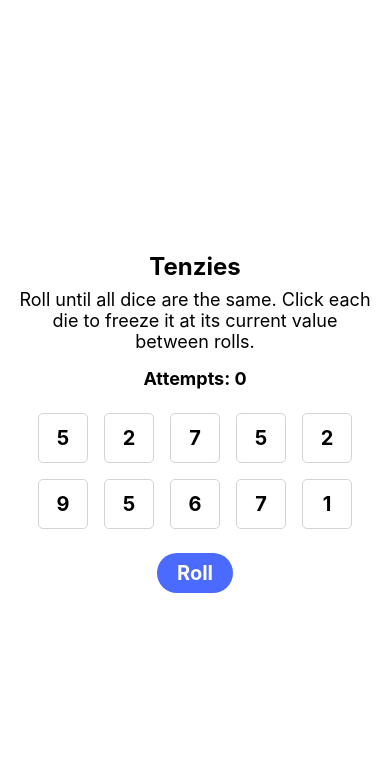
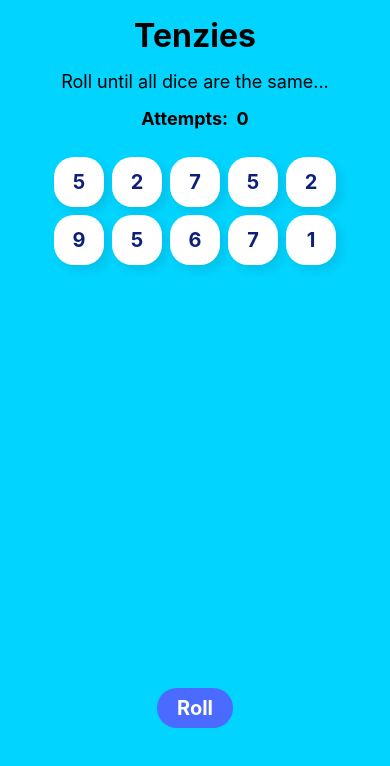
Before and after one commit to myatthiri98/Tenzies, a React Native app: screen / in a window 390 px wide. Shown: the top 766 px of the page. Built offline with nearby package versions, Linux system fonts and the light colour scheme.

Commit message:
fix: refactor design system components and dice structure

```diff
--- a/App.tsx
+++ b/App.tsx
@@ -1,11 +1,18 @@
 import MainScreen from "./src/view/screens/MainScreen";
 import React from "react";
-import { SafeAreaView } from "react-native";
+import { SafeAreaView, StatusBar,StyleSheet } from "react-native";
+import { T } from "./src/view/design-system/theme";
 
 export default function App() {
   return (
-    <SafeAreaView style={{ flex: 1 }}>
+    <SafeAreaView style={styles.safeArea}>
+      <StatusBar barStyle="light-content" backgroundColor={T.colors.lightBlue} />
       <MainScreen />
     </SafeAreaView>
   );
 }
+const styles = StyleSheet.create({
+  safeArea: {
+    flex: 1,
+    backgroundColor: T.colors.lightBlue,
+  },})
--- /dev/null
+++ b/src/view/design-system/constants/constants.ts
@@ -0,0 +1,20 @@
+export const DICE_COUNT = 10;
+export const DIE_MAX_VALUE = 9;
+
+export enum Labels {
+  ROLL_BUTTON = "Roll",
+  WIN = "You Won!",
+  TITLE = "Tenzies",
+  INSTRUCTIONS = "Roll until all dice are the same...",
+  ATTEMPTS = "Attempts: ",
+  WIN_TITLE = "Congratulations!",
+  WIN_MESSAGE = "You won the game! Play again?",
+  PLAY_AGAIN = "Play Again",
+}
+
+export enum GameState {
+  PLAYING,
+  WON,
+}
+
+export const generateDice = () => Array.from({ length: DICE_COUNT }, () => Math.ceil(Math.random() * DIE_MAX_VALUE));
--- a/src/view/design-system/theme.ts
+++ b/src/view/design-system/theme.ts
@@ -6,7 +6,7 @@ export const T = {
     disabled: "#aaa",
     white: "#ffffff",
     correct: "#ff6666",
-    held: "#00cc99",
+    held: "#ff69b4",
     transparent: "transparent",
     text: "rgba(255, 255, 255, 1)",
     darkBlue: "rgba(12, 32, 122, 1)",
@@ -40,7 +40,7 @@ export const T = {
     },
   },
   size: {
-    xSmall: 11,
+    xSmall: 5,
     small: 14,
     medium: 20,
     large: 24,
@@ -53,7 +53,8 @@ export const T = {
     medium: 16,
     large: 20,
     xLarge: 25,
-    xxLarge: 32,
+    xxLarge: 100,
+
   },
   border: {
     width: {
--- a/src/view/dice/Die.tsx
+++ /dev/null
@@ -1,46 +0,0 @@
-import { StyleSheet, Text, TouchableOpacity } from "react-native";
-import React from "react";
-import { T } from "../design-system/theme";
-
-interface DieProps {
-  value: number;
-  isHeld: boolean;
-  isCorrect?: boolean;
-  onHold: () => void;
-}
-
-const Die = ({ value, isHeld, onHold, isCorrect = false }: DieProps) => {
-  const determineBackgroundColor = () => {
-    if (!isHeld) return T.colors.white;
-    return isCorrect ? T.colors.correct : T.colors.held;
-  };
-
-  const isHeldStyle = {
-    backgroundColor: determineBackgroundColor(),
-  };
-
-  return (
-    <TouchableOpacity style={[styles.die, isHeldStyle]} onPress={onHold}>
-      <Text style={styles.dieText}>{value}</Text>
-    </TouchableOpacity>
-  );
-};
-
-export default Die;
-
-const styles = StyleSheet.create({
-  die: {
-    width: 50,
-    height: 50,
-    alignItems: "center",
-    justifyContent: "center",
-    margin: T.spacing.small,
-    borderRadius: T.border.radius.roundedSmall,
-    borderWidth: T.border.width.thin,
-    borderColor: T.colors.grey,
-  },
-  dieText: {
-    fontSize: T.font.size.medium,
-    fontWeight: T.font.weight.bold,
-  },
-});
--- /dev/null
+++ b/src/view/dice/DieCard.tsx
@@ -0,0 +1,47 @@
+import React from "react";
+import { Text, Pressable, StyleSheet } from "react-native";
+import { T } from "../design-system/theme";
+
+type DieCardProps = {
+  value: number;
+  isHeld: boolean;
+  onHold: () => void;
+};
+
+function DieCard({ value, isHeld, onHold }: DieCardProps) {
+  return (
+    <Pressable style={[styles.die, isHeld && styles.held]} onPress={onHold}>
+      <Text style={styles.dieText}>{value}</Text>
+    </Pressable>
+  );
+}
+
+const styles = StyleSheet.create({
+  die: {
+    backgroundColor: T.colors.white,
+    borderRadius: T.border.radius.extraRounded,
+    padding: T.spacing.small,
+    margin: T.spacing.extraSmall,
+    width: 50,
+    height: 50,
+    justifyContent: "center",
+    alignItems: "center",
+    shadowColor: T.shadow.color,
+    shadowOffset: T.shadow.offset,
+    shadowOpacity: T.shadow.opacity,
+    shadowRadius: T.shadow.radius,
+    elevation: 3,
+  },
+  held: {
+    backgroundColor: T.colors.held,
+    borderColor: T.colors.primary,
+    borderWidth: T.border.width.thick,
+  },
+  dieText: {
+    fontSize: T.font.size.medium,
+    fontWeight: T.font.weight.bold,
+    color: T.colors.darkBlue,
+  },
+});
+
+export default DieCard;
--- /dev/null
+++ b/src/view/dice/DieList.tsx
@@ -0,0 +1,42 @@
+import React from "react";
+import { FlatList, StyleSheet, View } from "react-native";
+import DieCard from "./DieCard";
+import { T } from "../design-system/theme";
+
+type DieListProps = {
+  dice: number[];
+  heldDice: boolean[];
+  onHoldDie: (index: number) => void;
+};
+
+function DieList({ dice, heldDice, onHoldDie }: DieListProps) {
+  return (
+    <FlatList
+      style={styles.dieList}
+      data={dice}
+      renderItem={({ item, index }) => (
+        <DieCard value={item} isHeld={heldDice[index]} onHold={() => onHoldDie(index)} />
+      )}
+      keyExtractor={(_, index) => index.toString()}
+      numColumns={T.size.xSmall}
+      contentContainerStyle={styles.container}
+      columnWrapperStyle={styles.columnWrapper}
+    />
+  );
+}
+
+const styles = StyleSheet.create({
+  dieList: {
+    paddingHorizontal: 0,
+  },
+  container: {
+    alignItems: "center",
+    justifyContent: "center",
+    paddingVertical: T.spacing.small,
+  },
+  columnWrapper: {
+    justifyContent: "space-between",
+  },
+});
+
+export default DieList;
--- a/src/view/screens/MainScreen.tsx
+++ b/src/view/screens/MainScreen.tsx
@@ -1,156 +1,82 @@
-import React, { useCallback, useState } from "react";
-import { StyleSheet, Text, View, FlatList } from "react-native";
-import Die from "../dice/Die";
-import Button from "../design-system/components/Button";
+import React, { useState, useCallback } from "react";
+import { StyleSheet, Text, View } from "react-native";
+import CustomButton from "../design-system/components/CustomButton";
+import CustomModal from "../design-system/components/CustomModal";
+import DieList from "../dice/DieList";
+import { GameState, generateDice, Labels } from "../design-system/constants/constants";
 import { T } from "../design-system/theme";
-import CustomModal from "../design-system/components/CustomModal";
 
-// Constants to avoid magic strings and numbers
-const DICE_COUNT = 10;
-const DIE_MAX_VALUE = 9;
-const ROLL_BUTTON_TEXT = "Roll";
-const WIN_TEXT = "You Won!";
-const TITLE_TEXT = "Tenzies";
-const INSTRUCTIONS_TEXT =
-  "Roll until all dice are the same. Click each die to freeze it at its current value between rolls.";
-const ATTEMPTS_TEXT = "Attempts: ";
-const WIN_TITLE_TEXT = "Congratulations!";
-const WIN_MESSAGE_TEXT = "You won the game! Do you want to play again?";
-const PLAY_AGAIN_BUTTON_TEXT = "Play Again";
-
-const generateDice = () =>
-  Array.from({ length: DICE_COUNT }, () =>
-    Math.ceil(Math.random() * DIE_MAX_VALUE)
-  );
-
-const MainScreen = () => {
+function MainScreen() {
   const [dice, setDice] = useState<number[]>(generateDice());
-  const [heldDice, setHeldDice] = useState<boolean[]>(
-    Array(DICE_COUNT).fill(false)
-  );
+  const [heldDice, setHeldDice] = useState<boolean[]>(Array(10).fill(false));
   const [attempts, setAttempts] = useState<number>(0);
-  const [gameWon, setGameWon] = useState<boolean>(false);
-  const [heldDiceValue, setHeldDiceValue] = useState<number | null>(null);
+  const [gameState, setGameState] = useState<GameState>(GameState.PLAYING);
 
   const rollDice = useCallback(() => {
-    if (!gameWon && canRoll()) {
+    if (gameState === GameState.PLAYING) {
+      setDice((prevDice) =>
+        prevDice.map((die, idx) => (heldDice[idx] ? die : Math.ceil(Math.random() * 9)))
+      );
       setAttempts((prev) => prev + 1);
-      setDice((prevDice) =>
-        prevDice.map((die, idx) =>
-          heldDice[idx] ? die : Math.ceil(Math.random() * DIE_MAX_VALUE)
-        )
-      );
-      checkForWin();
+      checkForWin(dice, heldDice);
     }
-  }, [gameWon, heldDice]);
+  }, [gameState, heldDice, dice]);
 
-  const holdDie = useCallback(
-    (index: number) => {
-      if (!gameWon) {
-        setHeldDice((prevHeldDice) => {
-          const newHeldDice = [...prevHeldDice];
-          newHeldDice[index] = !newHeldDice[index];
+  const holdDie = useCallback((index: number) => {
+    setHeldDice((prev) =>
+      prev.map((isHeld, idx) => (idx === index ? !isHeld : isHeld))
+    );
+  }, []);
 
-          const newHeldValue = dice[index];
-          setHeldDiceValue(newHeldValue);
-
-          return newHeldDice;
-        });
-      }
-    },
-    [gameWon, dice]
-  );
-
-  const canRoll = useCallback(() => {
-    const heldDiceValues = dice.filter((_, idx) => heldDice[idx]);
-    return (
-      heldDiceValues.length === 0 ||
-      heldDiceValues.every((value) => value === heldDiceValues[0])
-    );
-  }, [heldDice, dice]);
-
-  const isCorrect = useCallback(
-    (index: number) => heldDiceValue !== null && heldDiceValue === dice[index],
-    [heldDiceValue, dice]
-  );
-
-  const checkForWin = useCallback(() => {
-    const allHeld = heldDice.every((isHeld) => isHeld);
-    const allSameValue = dice.every((die) => die === dice[0]);
-
-    if (allHeld && allSameValue) {
-      setGameWon(true);
+  const checkForWin = useCallback((currentDice: number[], currentHeldDice: boolean[]) => {
+    if (currentHeldDice.every((isHeld) => isHeld) && currentDice.every((value) => value === currentDice[0])) {
+      setGameState(GameState.WON);
     }
-  }, [heldDice, dice]);
+  }, []);
 
   const resetGame = useCallback(() => {
+    setDice(generateDice());
+    setHeldDice(Array(10).fill(false));
     setAttempts(0);
-    setDice(generateDice());
-    setHeldDice(Array(DICE_COUNT).fill(false));
-    setGameWon(false);
-    setHeldDiceValue(null);
+    setGameState(GameState.PLAYING);
   }, []);
-
-  const handlePlayAgain = useCallback(() => {
-    resetGame();
-  }, [resetGame]);
 
   return (
     <View style={styles.container}>
-      <Text style={styles.title}>{TITLE_TEXT}</Text>
-      <Text style={styles.instructions}>{INSTRUCTIONS_TEXT}</Text>
+      <Text style={styles.title}>{Labels.TITLE}</Text>
+      <Text style={styles.instructions}>{Labels.INSTRUCTIONS}</Text>
       <Text style={styles.attempts}>
-        {ATTEMPTS_TEXT}
-        {attempts}
+        {Labels.ATTEMPTS} {attempts}
       </Text>
-
-      <FlatList
-        data={dice}
-        renderItem={({ item, index }) => (
-          <Die
-            value={item}
-            isHeld={heldDice[index]}
-            isCorrect={isCorrect(index)}
-            onHold={() => holdDie(index)}
-          />
-        )}
-        keyExtractor={(_, index) => index.toString()}
-        numColumns={5}
-        contentContainerStyle={styles.diceContainer}
-        columnWrapperStyle={styles.columnWrapper}
-        style={styles.flatList}
-      />
-
-      <Button
-        title={gameWon ? WIN_TEXT : ROLL_BUTTON_TEXT}
-        onPress={rollDice}
-        disabled={!canRoll() || gameWon}
-      />
-
+      <DieList dice={dice} heldDice={heldDice} onHoldDie={holdDie} />
+      <View style={styles.buttonContainer}>
+        <CustomButton
+          title={gameState === GameState.WON ? Labels.WIN : Labels.ROLL_BUTTON}
+          onPress={rollDice}
+        />
+      </View>
       <CustomModal
-        visible={gameWon}
-        title={WIN_TITLE_TEXT}
-        message={WIN_MESSAGE_TEXT}
-        onClose={handlePlayAgain}
-        buttonText={PLAY_AGAIN_BUTTON_TEXT}
+        visible={gameState === GameState.WON}
+        title={Labels.WIN_TITLE}
+        message={Labels.WIN_MESSAGE}
+        onClose={resetGame}
+        buttonText={Labels.PLAY_AGAIN}
       />
     </View>
   );
-};
-
-export default MainScreen;
+}
 
 const styles = StyleSheet.create({
   container: {
     flex: 1,
     justifyContent: "center",
-    backgroundColor: T.colors.white,
+    backgroundColor: T.colors.lightBlue,
     padding: T.spacing.medium,
   },
   title: {
-    fontSize: T.font.size.large,
+    fontSize: T.font.size.xLarge,
     fontWeight: T.font.weight.bold,
-    marginBottom: T.spacing.small,
+    marginBottom: T.spacing.medium,
     textAlign: "center",
   },
   instructions: {
@@ -164,15 +90,10 @@ const styles = StyleSheet.create({
     marginBottom: T.spacing.medium,
     textAlign: "center",
   },
-  flatList: {
-    flexGrow: 0,
-    marginBottom: T.spacing.medium,
-  },
-  diceContainer: {
+  buttonContainer: {
     alignItems: "center",
-    justifyContent: "center",
-  },
-  columnWrapper: {
-    justifyContent: "center",
+    marginVertical: T.spacing.xxLarge,
   },
 });
+
+export default MainScreen;
```
Also changed, not shown: src/view/design-system/components/CustomButton.tsx (renamed from src/view/design-system/components/Button.tsx, +7 -7 lines), src/view/design-system/components/CustomModal.tsx (+5 -5 lines), 1 other file (tests, documents, lock files or other folders).
